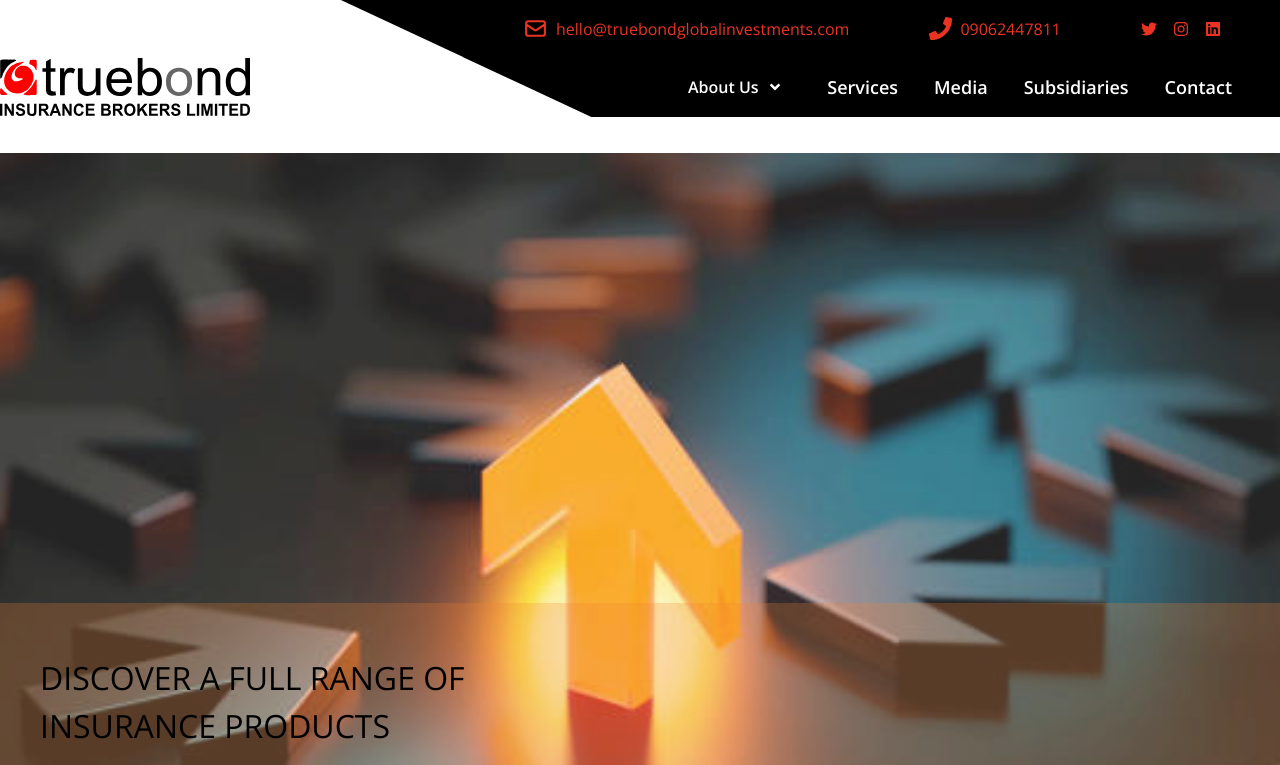
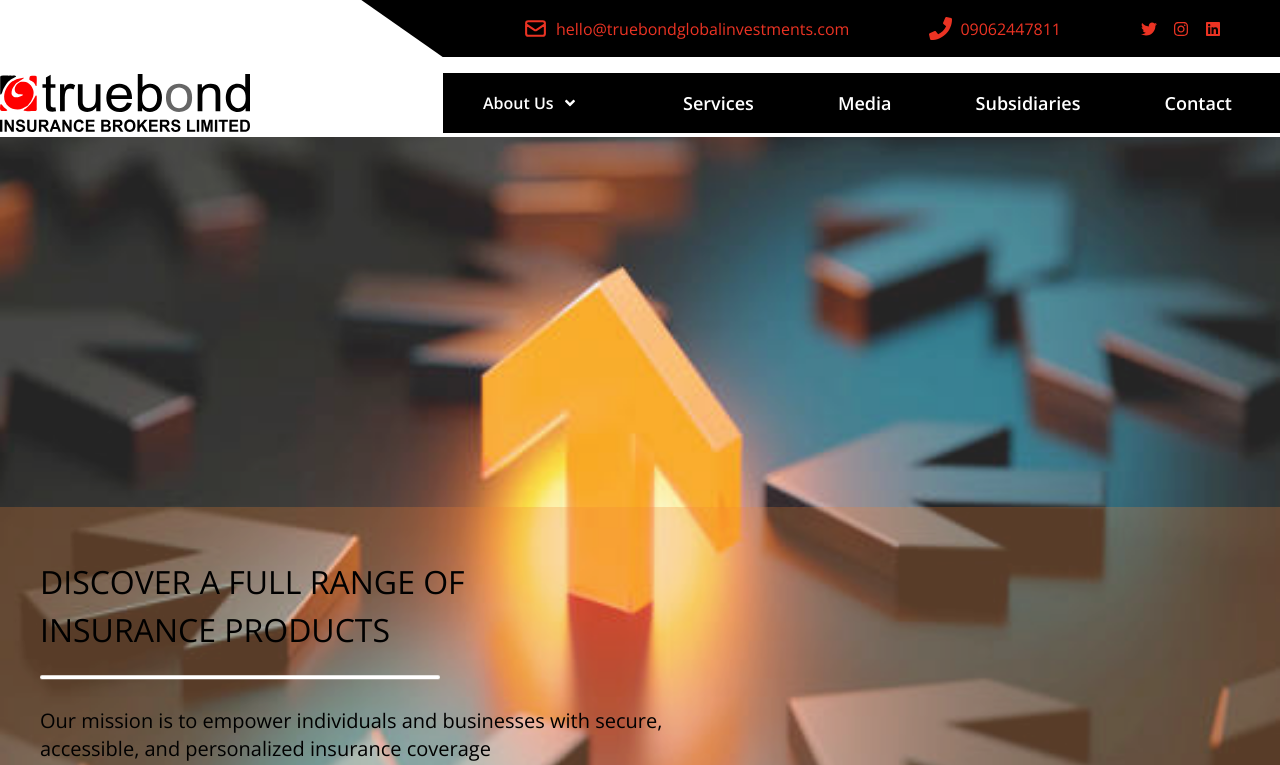
Before and after one commit to marketintelsolutions/truebondinvestment, a React (Create React App) app: page / in a window 1280 px wide. Shown: the top 765 px of the page. Built offline with nearby package versions, Linux system fonts and the light colour scheme.

Commit message:
navbar fixed

```diff
--- a/src/components/MainLayout.js
+++ b/src/components/MainLayout.js
@@ -9,7 +9,7 @@ const MainLayout = ({ children }) => {
         <div className='relative'>
             <PageTransition />
             <Navbar />
-            <div className='pt-24 '>{children}</div>
+            <div className='pt-0 '>{children}</div>
             <Footer />
         </div>
     )
--- a/src/components/Navbar.js
+++ b/src/components/Navbar.js
@@ -69,7 +69,7 @@ const Navbar = () => {
                     </div>
                 </div>
             </div>}
-            <nav className={`flex w-full justify-center bg-white fixed transition-transform duration-300 z-50 ${show ? 'translate-y-0' : '-translate-y-full'}`}>
+            <nav className={`flex w-full justify-center bg-white pt-4 pb-1 fixed transition-transform duration-300 z-50 ${show ? 'translate-y-0' : '-translate-y-full'}`}>
                 <div className='flex relative gap-8 justify-between  w-full max-w-max  items-center bg-primaryBlue text-black '>
                     <div className='flex items-center gap-8 md:w-auto w-full justify-between'>
                         <Link to={'/'} className='flex  items-center gap-3 h-full py-0'>
@@ -77,7 +77,7 @@ const Navbar = () => {
                         </Link>
 
                     </div>
-                    <div className={`md:relative slanted-edge absolute bg-black px-20 text-white  left-0 md:flex-row flex-col max-w-[688px] w-full bg-primaryBlue md:py-4 py-10  items-center gap-5 pr-10 ${isMenu ? 'flex ' : 'md:flex zr:hidden '} `}>
+                    <div className={`md:relative absolute bg-black px-6 justify-between text-white  left-0 md:flex-row flex-col max-w-[837px] w-full bg-primaryBlue md:py-4 py-10  items-center gap-14 pr-10 ${isMenu ? 'flex ' : 'md:flex zr:hidden '} `}>
                         {navigationLinks.map((item, index) => {
                             if (item.isDropdown) {
                                 return (
--- a/src/index.css
+++ b/src/index.css
@@ -28,6 +28,6 @@ body,
   height: 100%;
   width: 130px;
   background: black;
-  transform: skewX(65deg);
+  transform: skewX(55deg);
   z-index: -1;
 }
```
